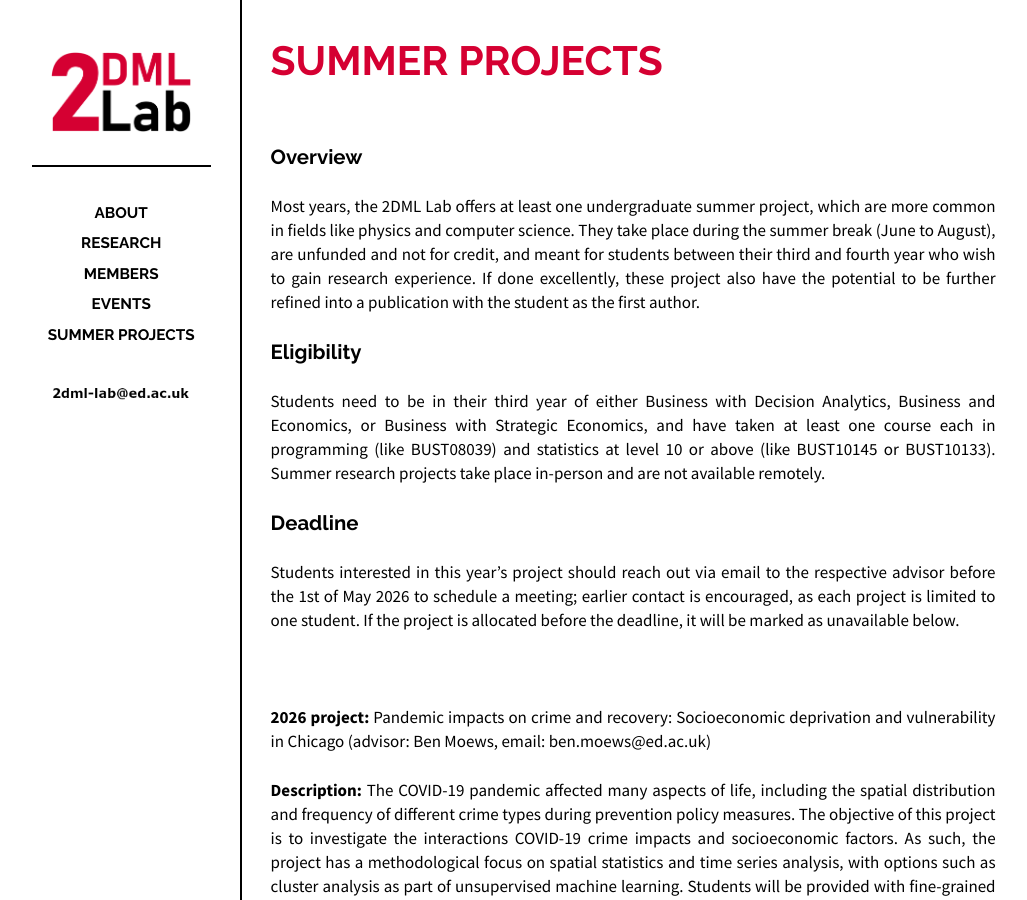
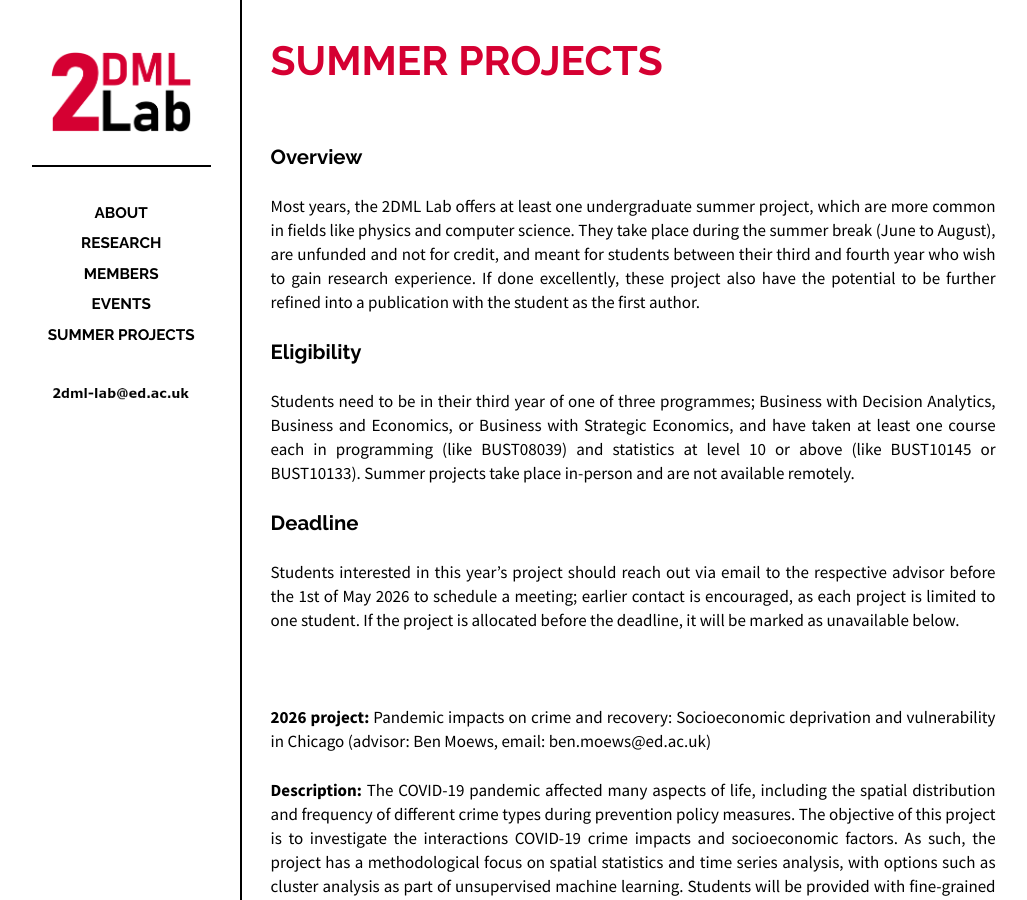
Before and after one commit to 2dml-lab/2dml-lab.github.io, a Jekyll site: the page built from _posts/2024-01-31-summer_projects.md, in a window 1280 px wide. Shown: the whole page, without its empty margins (118-1145 px from the left). Built offline with Jekyll 4.4.1, drawn with Linux system fonts in a browser that asks for light colours.

Commit message:
Update 2024-01-31-summer_projects.md

```diff
--- a/_posts/2024-01-31-summer_projects.md
+++ b/_posts/2024-01-31-summer_projects.md
@@ -14,7 +14,7 @@ Most years, the 2DML Lab offers at least one undergraduate summer project, which
 
 ## Eligibility
 
-Students need to be in their third year of either Business with Decision Analytics, Business and Economics, or Business with Strategic Economics, and have taken at least one course each in programming (like BUST08039) and statistics at level 10 or above (like BUST10145 or BUST10133). Summer research projects take place in-person and are not available remotely.
+Students need to be in their third year of one of three programmes; Business with Decision Analytics, Business and Economics, or Business with Strategic Economics, and have taken at least one course each in programming (like BUST08039) and statistics at level 10 or above (like BUST10145 or BUST10133). Summer projects take place in-person and are not available remotely.
 
 ## Deadline
 
```
